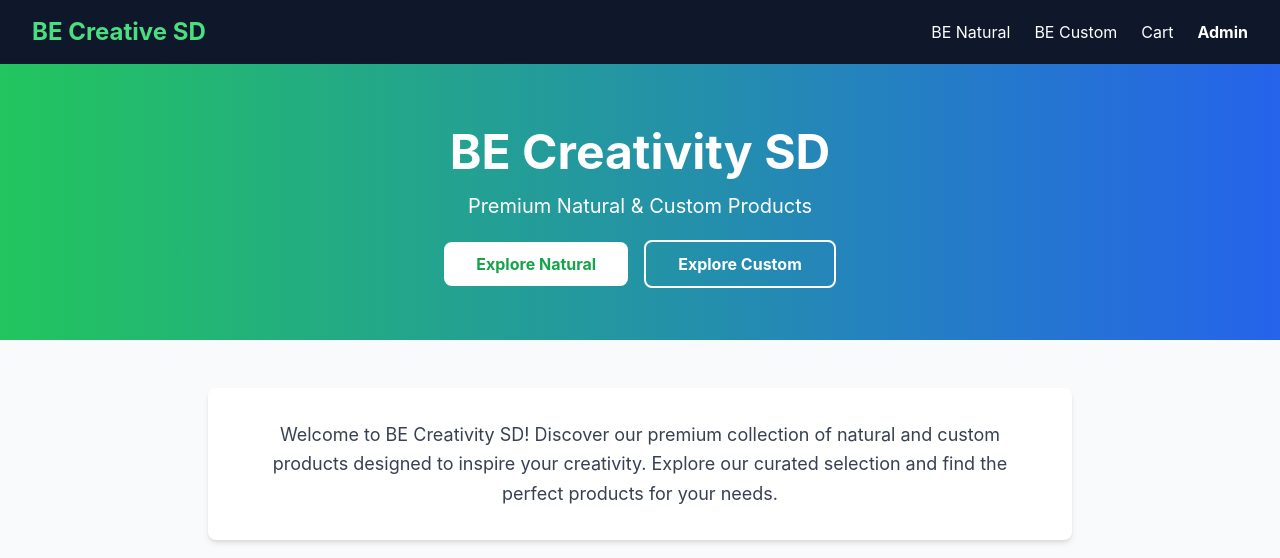
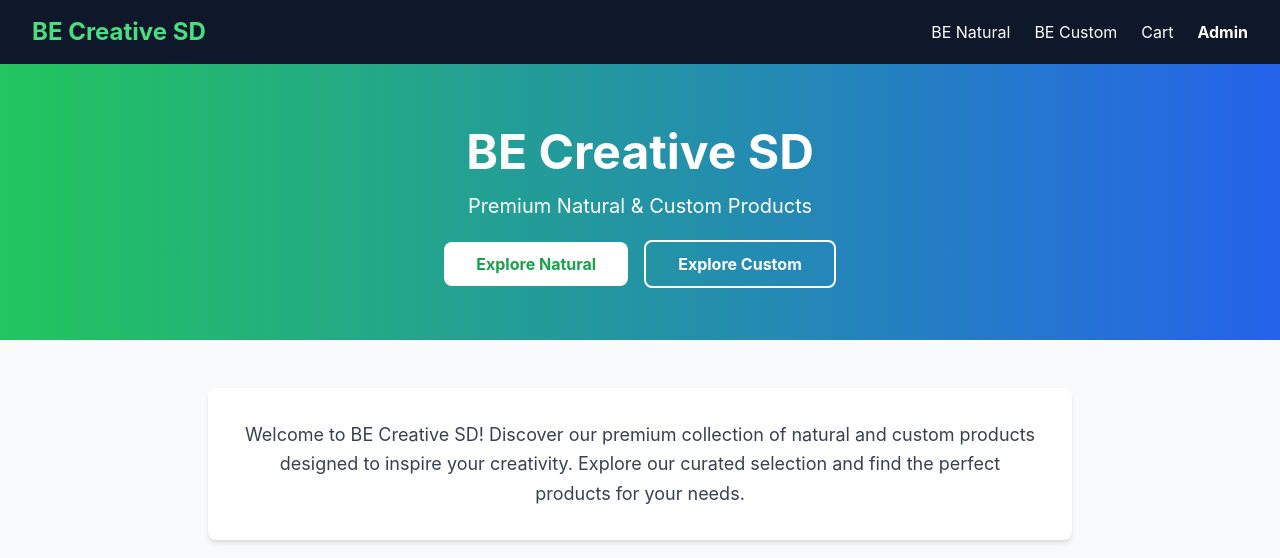
Before and after one commit to louisbat101/BE-Creativity, a React (Create React App) app in the folder frontend/: page / in a window 1280 px wide. Shown: the top 558 px of the page. Built offline with nearby package versions, Linux system fonts and the light colour scheme; no server answers.

Commit message:
Correct display text: BE Creativity SD → BE Creative SD in hero and intro sections

```diff
--- a/frontend/src/pages/AdminSettings.js
+++ b/frontend/src/pages/AdminSettings.js
@@ -10,11 +10,11 @@ export default function AdminSettings() {
     email: 'info@becreativity.com',
     phone: '+1 (555) 123-4567',
     hours: 'Mon - Fri, 9AM - 6PM',
-    company: 'BE Creativity SD',
+    company: 'BE Creative SD',
     address: '123 Creative Street',
     city: 'San Diego, CA 92101',
     country: 'United States',
-    disclaimer: 'BE Creativity SD is an e-commerce platform offering natural and custom products. All products are provided "as is" without any warranty. We are not responsible for any direct, indirect, incidental, or consequential damages arising from the use of our products or services. Prices and availability are subject to change without notice. By using this website, you agree to our terms and conditions.'
+    disclaimer: 'BE Creative SD is an e-commerce platform offering natural and custom products. All products are provided "as is" without any warranty. We are not responsible for any direct, indirect, incidental, or consequential damages arising from the use of our products or services. Prices and availability are subject to change without notice. By using this website, you agree to our terms and conditions.'
   });
   const [savedMessage, setSavedMessage] = useState('');
   const [activeTab, setActiveTab] = useState('introduction');
@@ -38,7 +38,7 @@ export default function AdminSettings() {
     if (savedIntro) {
       setIntroduction(savedIntro);
     } else {
-      setIntroduction('Welcome to BE Creativity SD! Discover our premium collection of natural and custom products designed to inspire your creativity. Explore our curated selection and find the perfect products for your needs.');
+      setIntroduction('Welcome to BE Creative SD! Discover our premium collection of natural and custom products designed to inspire your creativity. Explore our curated selection and find the perfect products for your needs.');
     }
 
     // Load footer data from localStorage
--- a/frontend/src/pages/Home.js
+++ b/frontend/src/pages/Home.js
@@ -4,7 +4,7 @@ import ProductList from '../components/ProductList';
 
 export default function Home() {
   const [introduction, setIntroduction] = useState(
-    'Welcome to BE Creativity SD! Discover our premium collection of natural and custom products designed to inspire your creativity. Explore our curated selection and find the perfect products for your needs.'
+    'Welcome to BE Creative SD! Discover our premium collection of natural and custom products designed to inspire your creativity. Explore our curated selection and find the perfect products for your needs.'
   );
 
   useEffect(() => {
@@ -20,7 +20,7 @@ export default function Home() {
       {/* Hero Section */}
       <div className="bg-gradient-to-r from-green-500 to-blue-600 text-white py-16">
         <div className="max-w-7xl mx-auto px-4 text-center">
-          <h1 className="text-5xl font-bold mb-4">BE Creativity SD</h1>
+          <h1 className="text-5xl font-bold mb-4">BE Creative SD</h1>
           <p className="text-xl mb-8">Premium Natural & Custom Products</p>
           <div className="space-x-4">
             <Link to="/be-natural" className="bg-white text-green-600 px-8 py-3 rounded-lg font-bold hover:bg-green-50 transition">
```
